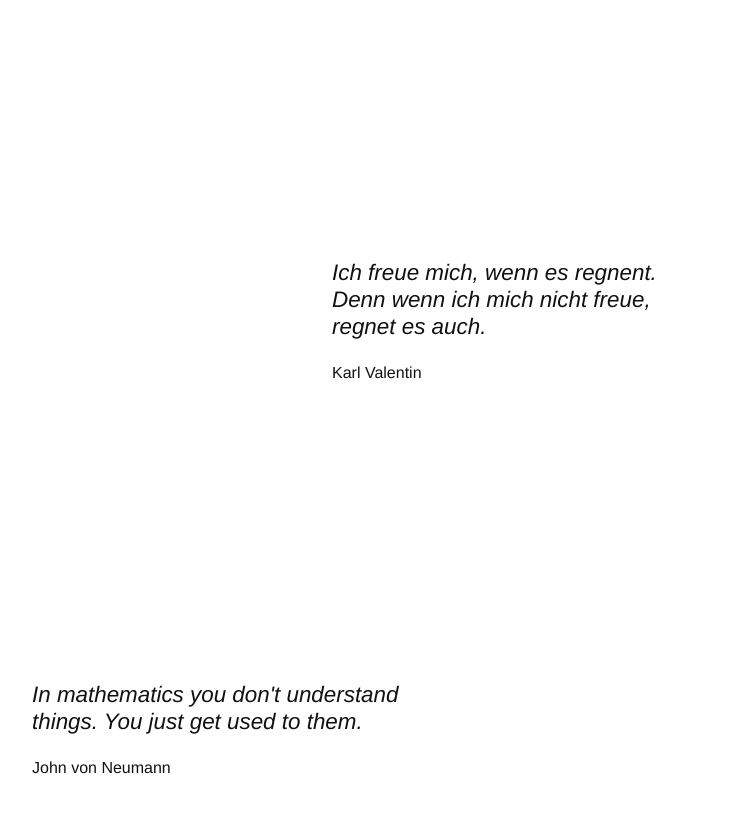
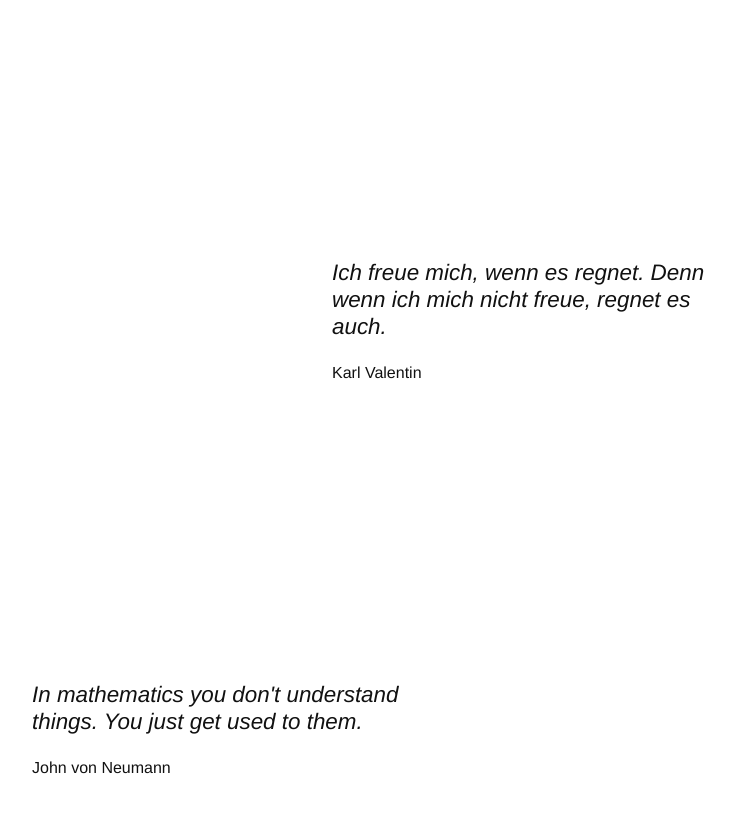
Before and after one commit to mcuquet/mcuquet.github.io, a Jekyll site: the page built from Cites.md, in a window 1280 px wide and 900 px high, scrolled down 23654 px. Shown: the top 813 px of the window, without its empty margins (288-1023 px from the left). Built offline with Jekyll 4.4.1, drawn with Linux system fonts in a browser that asks for light colours.

Commit message:
chg: fix typo

```diff
--- a/_data/cites.yml
+++ b/_data/cites.yml
@@ -203,7 +203,7 @@
 ## V
 
 - autor: "Karl Valentin"
-  cita: "Ich freue mich, wenn es regnent. Denn wenn ich mich nicht freue, regnet es auch."
+  cita: "Ich freue mich, wenn es regnet. Denn wenn ich mich nicht freue, regnet es auch."
 
 - autor: "John von Neumann"
   cita: "In mathematics you don't understand things. You just get used to them."
```
